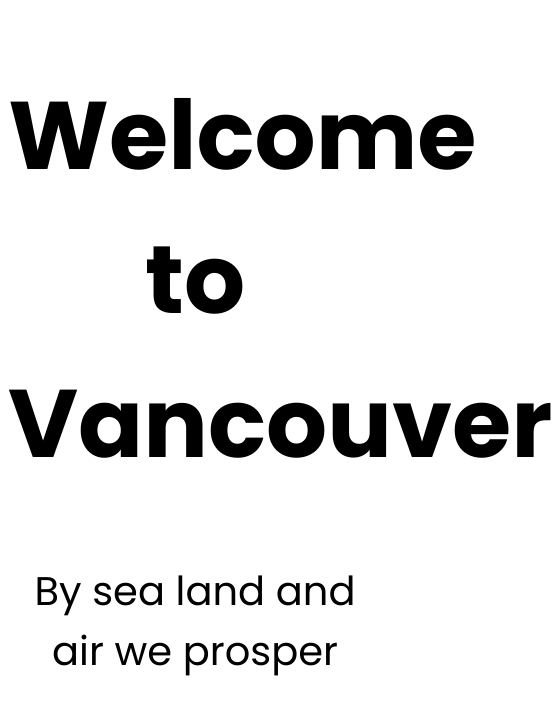
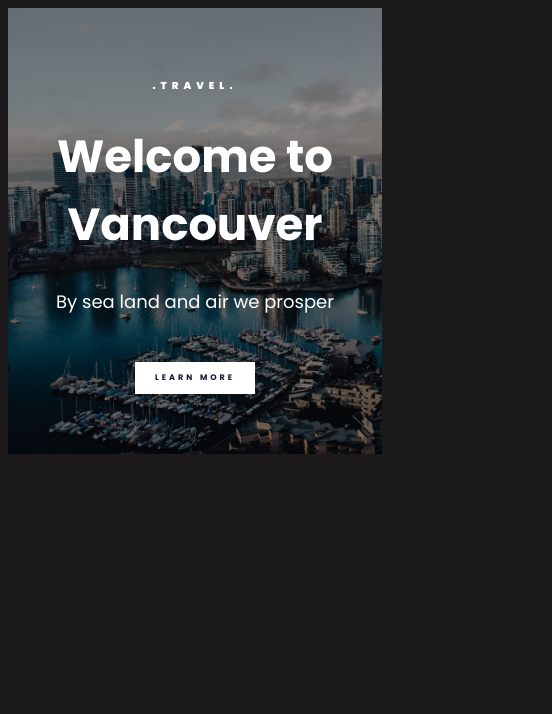
Before and after one commit to olssonss/responsiveaddon, a plain HTML site: page index.html in a window 390 px wide. Shown: the whole page, 552 px wide, since content can reach past the window. Drawn offline with Linux system fonts and the light colour scheme.

Commit message:
added header and is responsive

```diff
--- a/css/style.css
+++ b/css/style.css
@@ -1,16 +1,68 @@
+body {
+  font-family: Poppins;
+  background: rgb(27, 25, 25);
+}
+
+.container {
+  max-width: 1000px;
+  margin: 0 auto;
+}
+
+header {
+  background-image: linear-gradient(rgba(0, 0, 0, 0.4), rgba(0, 0, 0, 0.4)),
+    url("../images/city.avif");
+  background-repeat: no-repeat;
+  background-size: cover;
+  color: rgba(255, 255, 255, 1);
+  text-align: center;
+  padding: 260px 0;
+}
+
 h1 {
-  font-family: Poppins;
   font-size: 96px;
   font-weight: 700;
-  line-height: 144px;
-
-  text-align: center;
+  line-height: 1.5;
+}
+h2 {
+  font-size: 40px;
+  font-weight: 400;
+  line-height: 1.5;
 }
 h3 {
-  font-family: Poppins;
-  font-size: 40px;
-  font-weight: 400;
-  line-height: 60px;
+  font-size: 24px;
+  font-weight: 900;
+  line-height: 1.5;
+  letter-spacing: 5px;
+}
+header a {
+  font-size: 14px;
+  font-weight: 700;
+  line-height: 1.5;
+  letter-spacing: 3px;
+  text-align: center;
+  padding: 16px 32px;
+  margin-top: 32px;
+  display: inline-block;
+  color: rgb(25, 19, 51);
+  background-color: rgba(255, 255, 255, 1);
+  text-decoration: none;
+}
 
-  text-align: center;
+@media (max-width: 900px) {
+  header {
+    padding: 60px 0;
+  }
+  h1 {
+    font-size: 45px;
+  }
+  h2 {
+    font-size: 18px;
+  }
+  h3 {
+    font-size: 10px;
+  }
+  header a {
+    padding: 10px 20px;
+    font-size: 8px;
+  }
 }
--- a/index.html
+++ b/index.html
@@ -2,7 +2,10 @@
 <html lang="en">
   <head>
     <meta charset="UTF-8" />
-    <meta name="viewport" content="width=device-width, initial-scale=1.0" />
+    <meta
+      name="description"
+      content="Vancouver City - things to do in the city and basic facts"
+    />
     <link rel="stylesheet" href="/css/style.css" />
     <link rel="preconnect" href="https://fonts.googleapis.com" />
     <link rel="preconnect" href="https://fonts.gstatic.com" crossorigin />
@@ -15,7 +18,13 @@
     <title>Document</title>
   </head>
   <body>
-    <h1>Welcome to Vancouver</h1>
-    <h3>By sea land and air we prosper</h3>
+    <div class="container">
+      <header>
+        <h3>.TRAVEL.</h3>
+        <h1>Welcome to Vancouver</h1>
+        <h2>By sea land and air we prosper</h2>
+        <a href="#">LEARN MORE</a>
+      </header>
+    </div>
   </body>
 </html>
```
